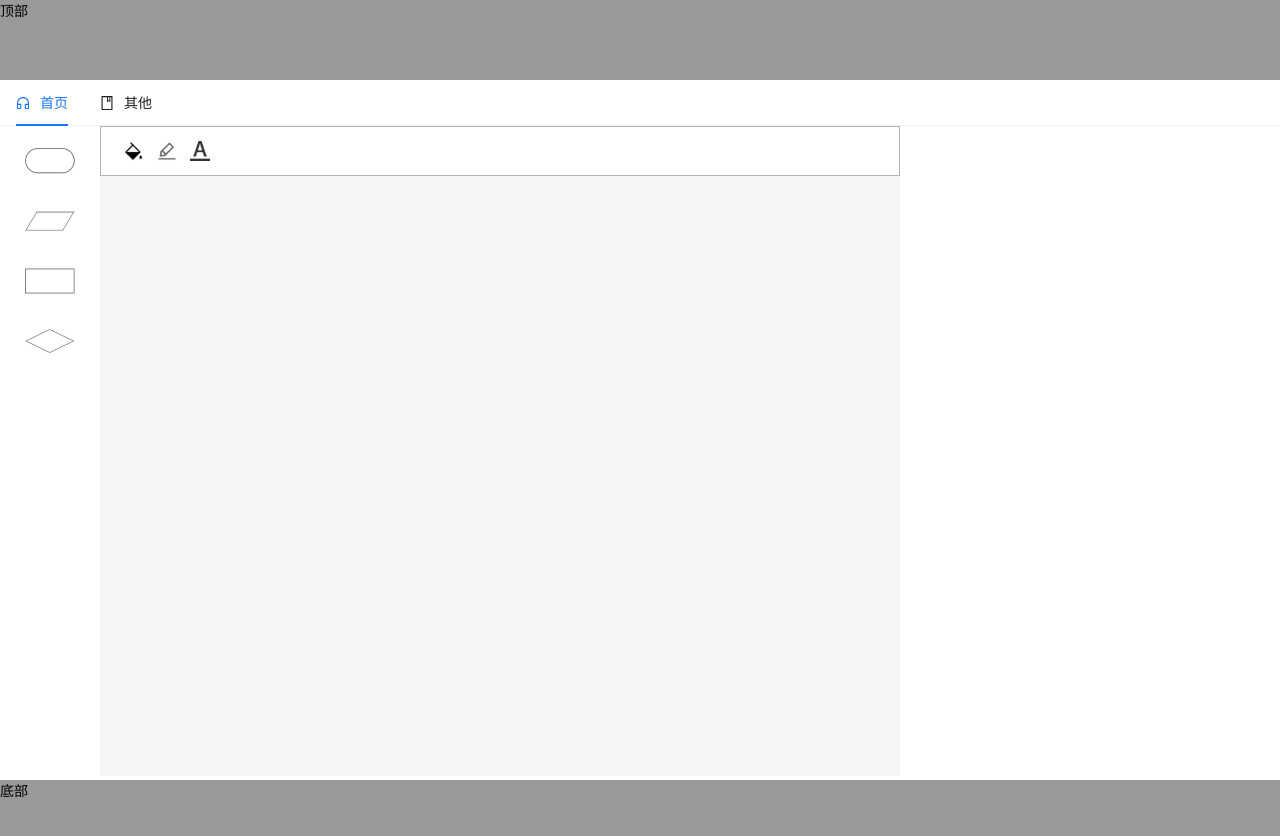
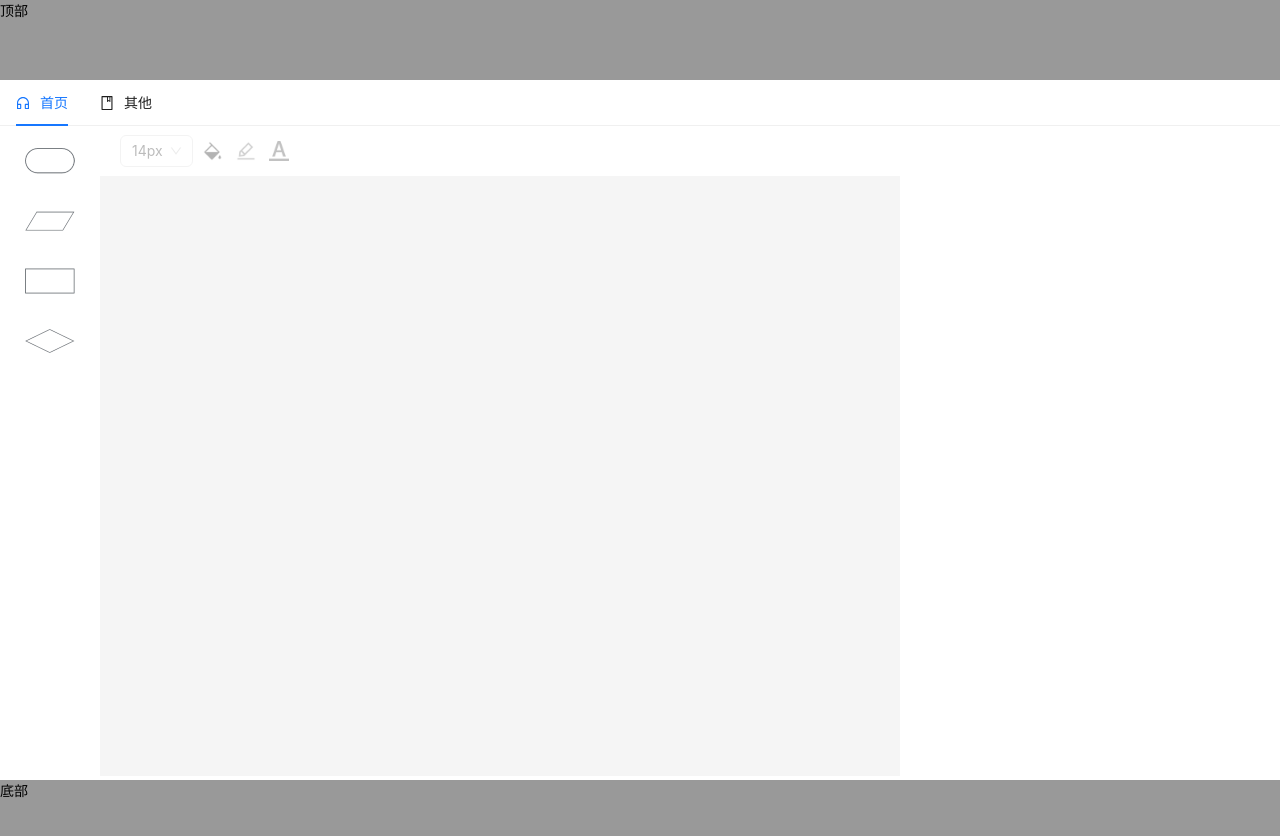
Before and after one commit to LightBoatA/Canvas-demo, a React app: page / in a window 1280 px wide. Shown: the top 836 px of the page. Built offline with nearby package versions, Linux system fonts and the light colour scheme.

Commit message:
颜色编辑

```diff
--- a/src/hooks/useCommon.ts
+++ b/src/hooks/useCommon.ts
@@ -1,6 +1,5 @@
 import { useSelector, useDispatch } from 'react-redux';
-import { shapesActions, shapesSelector } from '../redux/shapesSlice';
-import { EElement, IShape } from '../pages/Canvas/common';
+import { EElement } from '../pages/Canvas/common';
 import { commonActions, commonSelector } from '../redux/commonSlices';
 
 export const useCommon = () => {
@@ -8,7 +7,7 @@ export const useCommon = () => {
     const { selectedMap } = commonState;
     const dispatch = useDispatch();
 
-    const setSelectedMap = (data: Map<string, EElement>) => {
+    const setSelectedMap = (data: { [key: string]: EElement }) => {
         dispatch(commonActions.setKeyValue({
             key: 'selectedMap',
             value: data
--- a/src/hooks/useShapes.ts
+++ b/src/hooks/useShapes.ts
@@ -10,13 +10,13 @@ export const useShapes = () => {
         dispatch(shapesActions.setShapes(data))
     }
 
-    const updateShapeById = (data: { id: string; key: keyof IShape; data: any }) => {
-        dispatch(shapesActions.updateShapeById(data))
+    const updateShapeByIds = (data: { ids: string[]; key: keyof IShape; data: any }) => {
+        dispatch(shapesActions.updateShapeByIds(data))
     }
 
     return {
         shapes,
         setShapes,
-        updateShapeById
+        updateShapeByIds
     }
 }
--- a/src/pages/Canvas/index.tsx
+++ b/src/pages/Canvas/index.tsx
@@ -39,10 +39,11 @@ import {
 } from './common/index';
 import { HistoryManager } from './common/HistoryManager';
 import { EShape } from '../Toolbar/common';
-import { getCryptoUuid } from '../../utils/util';
+import { getCryptoUuid, mapToObject, objectToMap } from '../../utils/util';
 import { Typography } from 'antd';
 import ContextMenuModal from '../../components/ContextMenuModal';
 import { useShapes } from '../../hooks/useShapes';
+import { useCommon } from '../../hooks/useCommon';
 
 interface IProps {
   className?: string;
@@ -57,7 +58,7 @@ export const Canvas: React.FC<IProps> = props => {
   const ctxRef = useRef<CanvasRenderingContext2D | null>(null);
   // const [shapes, setShapes] = useState<IShape[]>([]);
   // 选中的元素
-  const [selectedMap, setSelectedMap] = useState<Map<string, EElement>>(new Map());
+  // const [selectedMap, setSelectedMap] = useState<Map<string, EElement>>(new Map());
   // 移动开始信息
   const [moveStartInfo, setMoveStartInfo] = useState<IMoveStartInfo>(DEFAULT_MOUSE_INFO);
   // 缩放开始信息
@@ -82,7 +83,8 @@ export const Canvas: React.FC<IProps> = props => {
   const [startPosition, setStartPosition] = useState<IPoint>(DEFAULT_POINT); // 框选起始点
   const [curPosition, setCurPosition] = useState<IPoint>(DEFAULT_POINT); // 框选当前点
 
-  const { shapes, setShapes, updateShapeById } = useShapes();
+  const { shapes, setShapes, updateShapeByIds } = useShapes();
+  const { selectedMap, setSelectedMap } = useCommon();
   // const selectionRef = useRef<HTMLDivElement>(null);
   useEffect(() => {
     if (canvasRef.current && !ctxRef.current) {
@@ -104,12 +106,13 @@ export const Canvas: React.FC<IProps> = props => {
   }, []);
 
   const selectedShapes = useMemo(() => {
-    if (selectedMap.size <= 0) return [];
-    return shapes.filter(shape => selectedMap.has(shape.id));
+    if (Object.keys(selectedMap).length <= 0) return [];
+    return shapes.filter(shape => selectedMap[shape.id]);
   }, [selectedMap, shapes]);
 
   const multipleSelectRect = useMemo(() => {
-    return calcMultipleSelectRect(selectedMap, connections, selectedShapes) || null;
+    const realMap = objectToMap<string, EElement>(selectedMap); // 锚点
+    return calcMultipleSelectRect(realMap, connections, selectedShapes) || null;
   }, [connections, selectedMap, selectedShapes]);
 
   useEffect(() => {
@@ -169,33 +172,33 @@ export const Canvas: React.FC<IProps> = props => {
 
   const addShape = useCallback((name: EShape, offsetX: number, offsetY: number) => {
     const shape = getInitShapeData(name, offsetX, offsetY);
-    setSelectedMap(new Map([[shape.id, EElement.SHAPE]]));
+    setSelectedMap({ [shape.id]: EElement.SHAPE });
 
     setShapes([
       ...shapes,
       shape
     ])
-  }, [setShapes, shapes]);
+  }, [setSelectedMap, setShapes, shapes]);
 
   const updateShapeText = useCallback((id: string, newText: string) => {
-    updateShapeById({
-      id,
+    updateShapeByIds({
+      ids: [id],
       key: 'text',
       data: newText
     })
-  }, [updateShapeById]);
+  }, [updateShapeByIds]);
 
   const startEditing = useCallback(
     (x: number, y: number) => {
       const clickedShape = shapes.find(shape => isPointInShape(x, y, shape));
       if (clickedShape) {
-        setSelectedMap(new Map([[clickedShape.id, EElement.SHAPE]]));
+        setSelectedMap({ [clickedShape.id]: EElement.SHAPE });
         setEditingId(clickedShape.id);
         setEditingText(clickedShape.text);
         updateShapeText(clickedShape.id, '');
       }
     },
-    [shapes, updateShapeText]
+    [setSelectedMap, shapes, updateShapeText]
   );
 
   useEffect(() => {
@@ -230,20 +233,20 @@ export const Canvas: React.FC<IProps> = props => {
       bottom: top + height
     };
     const eleMap = findElementsInBox(bounds, shapes, connections);
-    setSelectedMap(eleMap);
-  }, [boxStyles, connections, shapes]);
+    setSelectedMap(mapToObject<string, EElement>(eleMap));
+  }, [boxStyles, connections, setSelectedMap, shapes]);
 
   const updateSelectionBox = useCallback((offsetX: number, offsetY: number) => {
     setCurPosition({ x: offsetX, y: offsetY });
   }, []);
 
   const handleDelete = useCallback(() => {
-    if (selectedMap.size > 0) {
-      setShapes(shapes.filter(shape => !selectedMap.has(shape.id)))
-      setConnections(oldConnection => oldConnection.filter(shape => !selectedMap.has(shape.id)));
-      setSelectedMap(new Map());
+    if (Object.keys(selectedMap).length > 0) {
+      setShapes(shapes.filter(shape => !selectedMap[shape.id]))
+      setConnections(oldConnection => oldConnection.filter(shape => !selectedMap[shape.id]));
+      setSelectedMap({});
     }
-  }, [selectedMap, setShapes, shapes]);
+  }, [selectedMap, setSelectedMap, setShapes, shapes]);
 
   const moveShapes = useCallback(
     (newX: number, newY: number) => {
@@ -256,7 +259,7 @@ export const Canvas: React.FC<IProps> = props => {
         const { snapX: rectSnapX, snapY: rectSnapY, helpLine } = getSnapData(newRectX, newRectY, rectWidth, rectHeight, selectedShapeIds, shapes);
         setHelpLineVals(helpLine);
         const newShapes = shapes.map(shape => {
-          if (selectedMap.has(shape.id)) {
+          if (selectedMap[shape.id]) {
             const { width, height, id } = shape;
             const distanceData = offsetMap.get(id);
             const distanceX = distanceData?.distanceX || 0;
@@ -369,11 +372,12 @@ export const Canvas: React.FC<IProps> = props => {
         });
       } else if (intersectedShape || intersectConnectionId) {
         // 与图形、连线相交：选择或移动
-        let newMap = new Map(selectedMap);
+        // let newMap = new Map(selectedMap);
+        let newMap = objectToMap<string, EElement>(selectedMap);
         const id = intersectedShape?.id || intersectConnectionId; // 同时只可能选中一种元素
         if (ctrlKey) {
           // 加选、减选
-          if (selectedMap.has(id)) {
+          if (selectedMap[id]) {
             newMap.delete(id);
           } else {
             const type = intersectedShape?.id ? EElement.SHAPE : EElement.CONNECTION;
@@ -398,16 +402,16 @@ export const Canvas: React.FC<IProps> = props => {
             newMap = new Map([[intersectConnectionId, EElement.CONNECTION]]);
           }
         }
-        setSelectedMap(newMap);
+        setSelectedMap(mapToObject<string, EElement>(newMap));
       } else {
         // 不与任何元素相交
         setStartPosition({ x: e.offsetX, y: e.offsetY });
         setCurPosition({ x: e.offsetX, y: e.offsetY });
         setMode(EMouseMoveMode.BOX_SELECTION);
-        setSelectedMap(new Map());
+        setSelectedMap({});
       }
     },
-    [connections, hoveringCtrlPoint?.direction, multipleSelectRect, selectedMap, selectedShapes, shapes]
+    [connections, hoveringCtrlPoint?.direction, multipleSelectRect, selectedMap, selectedShapes, setSelectedMap, shapes]
   );
 
   const handleMouseMove = useCallback(
--- a/src/pages/PropertyEditor/common.ts
+++ b/src/pages/PropertyEditor/common.ts
@@ -1,4 +1,4 @@
-import { IShape } from "../Canvas/common"
+import { EElement, IShape } from "../Canvas/common"
 
 export const colorBtns: {
   iconClass: string,
--- a/src/pages/PropertyEditor/index.less
+++ b/src/pages/PropertyEditor/index.less
@@ -1,6 +1,5 @@
 .comp-property-editor {
     height: 50px;
-    border: 1px solid #b6b5b5;
     display: flex;
     align-items: center;
     padding: 0 20px;
@@ -12,6 +11,16 @@
         &:hover {
             background-color: #eaecee;
         }
+    }
+    position: relative;
+    .editor-mask {
+        position: absolute;
+        left: 0;
+        top: 0;
+        bottom: 0;
+        right: 0;
+        background: rgba(255, 255, 255, 0.7);
+        z-index: 999;
     }
     .storke-color {
         background: url('./images/stroke-color.png') no-repeat center;
@@ -27,6 +36,11 @@
         background: url('./images/font-color.png') no-repeat center;
         background-size: 80%;
     }
+
+    // .font-size {
+    //     background: url('./images/font-size.png') no-repeat center;
+    //     background-size: 80%;
+    // }
     /* 按钮被点击 */
     .actived {
         background-color: #dfe2e5;
--- a/src/pages/PropertyEditor/index.tsx
+++ b/src/pages/PropertyEditor/index.tsx
@@ -7,18 +7,20 @@ import {
   blue,
   grey
 } from '@ant-design/colors';
-import { ColorPicker, Space, theme } from 'antd';
+import { ColorPicker, Select, Space, theme } from 'antd';
 import type { ColorPickerProps } from 'antd';
 import './index.less';
 import { colorBtns } from './common';
 import { useShapes } from '../../hooks/useShapes';
+import { useCommon } from '../../hooks/useCommon';
 
 interface IProps {
   className?: string;
 }
 export const PropertyEditor: React.FC<IProps> = props => {
   const { className } = props;
-  const { shapes, updateShapeById } = useShapes();
+  const { shapes, updateShapeByIds } = useShapes();
+  const { selectedMap } = useCommon();
   const presets = useMemo(() => {
     return [
       { label: '红色', colors: red },
@@ -28,10 +30,30 @@ export const PropertyEditor: React.FC<IProps> = props => {
     ];
   }, []);
 
+  const firstShape = useMemo(() => {
+    if (Object.keys(selectedMap).length <= 0) return null;
+    const firstId = Object.keys(selectedMap)[0]
+  }, [selectedMap])
   return useMemo(() => {
     return (
       <div className={`comp-property-editor ${className || ''}`}>
+        {!Object.keys(selectedMap).length && (
+          <div className="editor-mask"></div>
+        )}
         <Space>
+          <Select
+            value={ 14 }
+            onChange={value => {
+
+            }}
+            options={[
+              { value: 12, label: '12px' },
+              { value: 14, label: '14px' },
+              { value: 16, label: '16px' },
+              { value: 18, label: '18px' },
+              { value: 20, label: '20px' },
+            ]}
+          />
           {colorBtns.map(item => {
             return (
               <ColorPicker
@@ -42,7 +64,11 @@ export const PropertyEditor: React.FC<IProps> = props => {
                   // TODO: 修改按钮类actived
                 }}
                 onChange={value => {
-                  console.log(value.toHexString());
+                  updateShapeByIds({
+                    ids: Object.keys(selectedMap),
+                    key: item.changeKey,
+                    data: value.toHexString()
+                  });
                 }}
               >
                 <div className={`edit-icon-btn ${item.iconClass}`}></div>
@@ -52,7 +78,7 @@ export const PropertyEditor: React.FC<IProps> = props => {
         </Space>
       </div>
     );
-  }, [className, presets]);
+  }, [className, presets, selectedMap, updateShapeByIds]);
 };
 
 export default PropertyEditor;
--- a/src/redux/commonSlices.ts
+++ b/src/redux/commonSlices.ts
@@ -3,13 +3,14 @@ import { StoreState } from './store';
 import { EElement } from '../pages/Canvas/common';
 
 export type ICommon = {
-  selectedMap: Map<string, EElement>
+  // selectedMap: Map<string, EElement>
+  selectedMap: { [key: string]: EElement }
 };
 export const COMMON = 'common';
 export const commonSlice = createSlice({
   name: COMMON, // 用作每个action的type的第一部分，reducer函数名为第二部分
   initialState: {
-    selectedMap: new Map()
+    selectedMap: {}
   },
   reducers: {
     setKeyValue(state, action: PayloadAction<{ key: keyof ICommon, value: any }>) {
--- a/src/redux/shapesSlice.ts
+++ b/src/redux/shapesSlice.ts
@@ -20,19 +20,21 @@ export const shapesSlice = createSlice({
     // },
     // 整体替换
     setShapes(state, action) {
-        state.value = action.payload;
-    },
-    updateShapeById(
-      state,
-      action: PayloadAction<{ id: string; key: keyof IShape; data: any }>
-    ) {
-      const { id, key, data } = action.payload;
-      const shape = state.value.find(item => item.id === id);
-      if (shape) {
-        (shape as any)[key] = data; // 强制类型断言
-      }
+      state.value = action.payload;
     },
 
+    updateShapeByIds(
+      state,
+      action: PayloadAction<{ ids: string[]; key: keyof IShape; data: any }>
+    ) {
+      const { ids, key, data } = action.payload;
+      const shapes = state.value.filter(item => ids.includes(item.id));
+      if (shapes) {
+        shapes.forEach(shape => {
+          (shape as any)[key] = data;
+        });
+      }
+    }
   }
 });
 
```
Also changed, not shown: src/utils/util.ts (+28 -0 lines).
